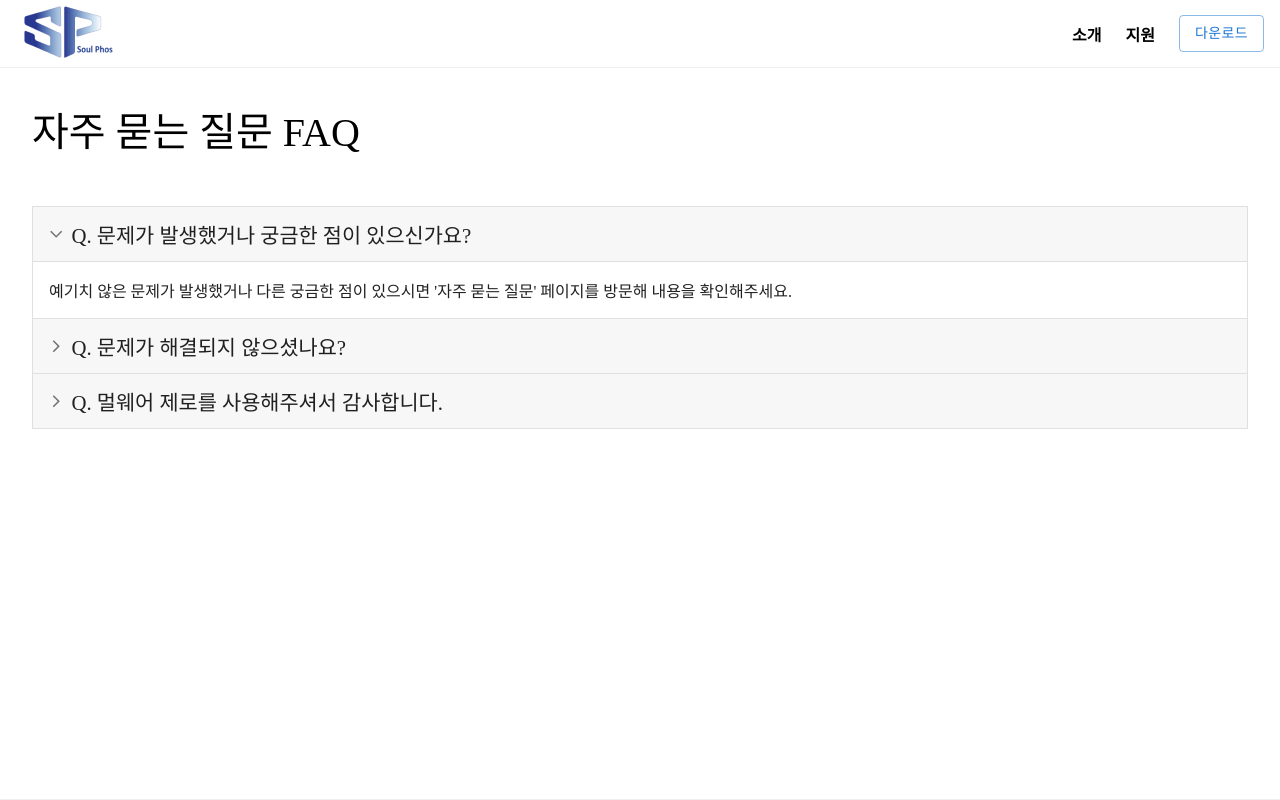
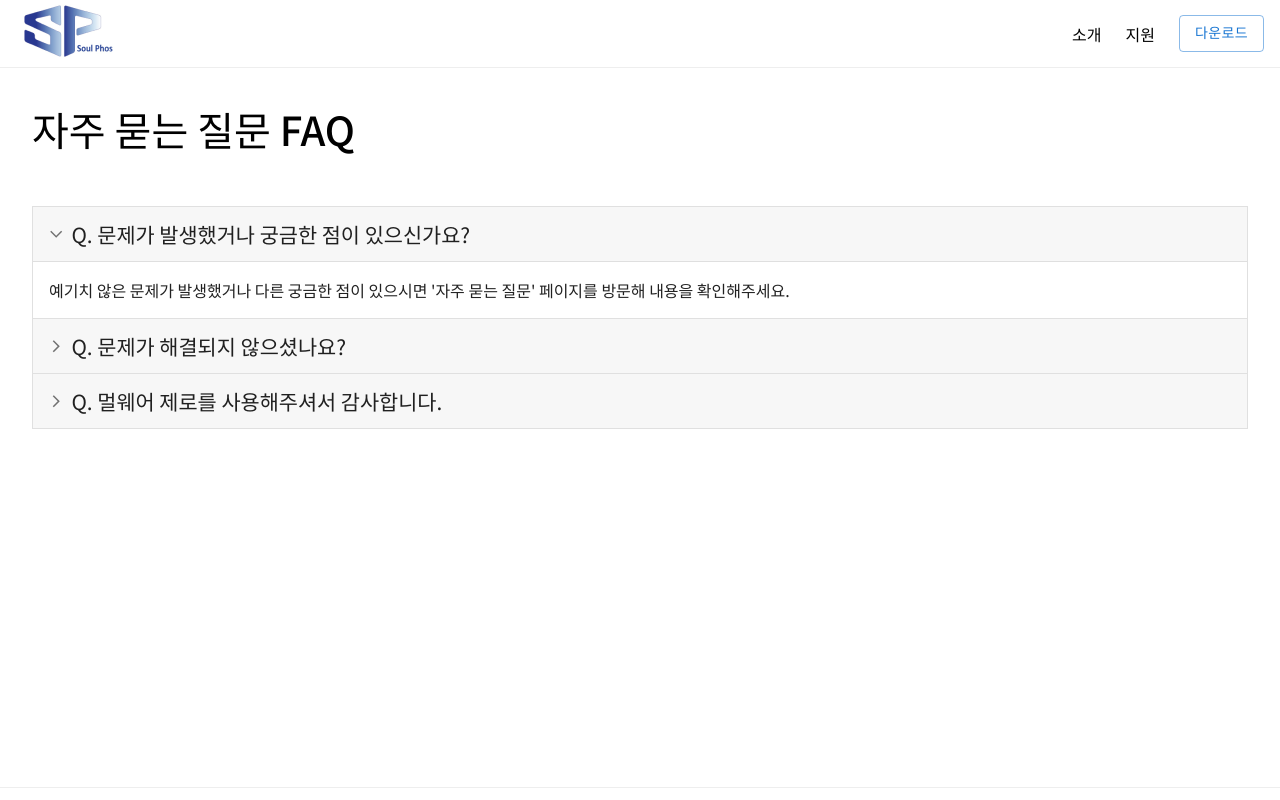
Before and after one commit to soulphos22/soulphos_Homepage, a React (Create React App) app: page /faq in a window 1280 px wide. Built offline with nearby package versions, Linux system fonts and the light colour scheme.

Commit message:
feat: font 적용 및 header font weight 수정

```diff
--- a/src/App.css
+++ b/src/App.css
@@ -1,9 +1,12 @@
+@import url('https://fonts.googleapis.com/css2?family=Noto+Sans+KR:wght@100;300;400;500;700;900&display=swap');
+
 html,
 body {
   height: 100%;
   margin: 0;
   padding: 0;
   overflow-x: hidden;
+  font-family: 'Noto Sans KR', sans-serif;
 }
 
 #root {
--- a/src/components/Header.jsx
+++ b/src/components/Header.jsx
@@ -146,7 +146,7 @@
 };
 
 const textSemiBold = {
-  fontWeight: '600',
+  fontWeight: '500',
   '&:hover': {
     color: COLOR.blue,
   },
```
